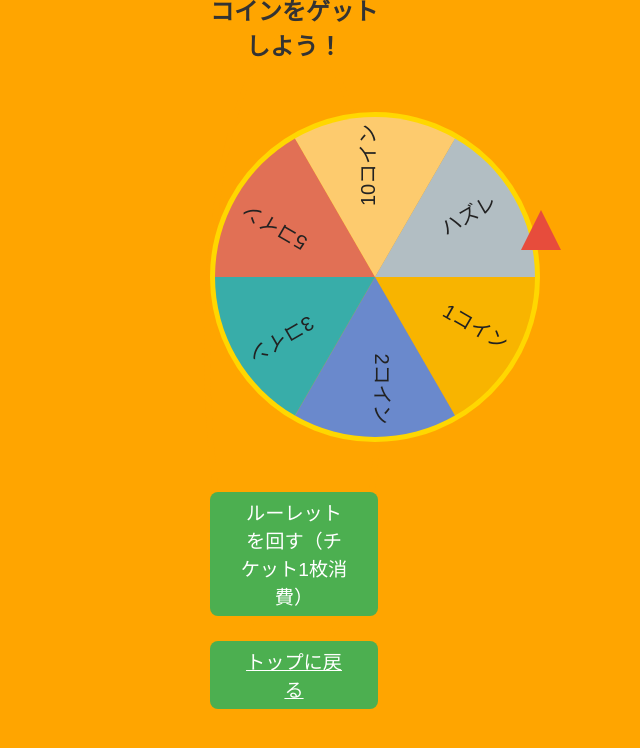
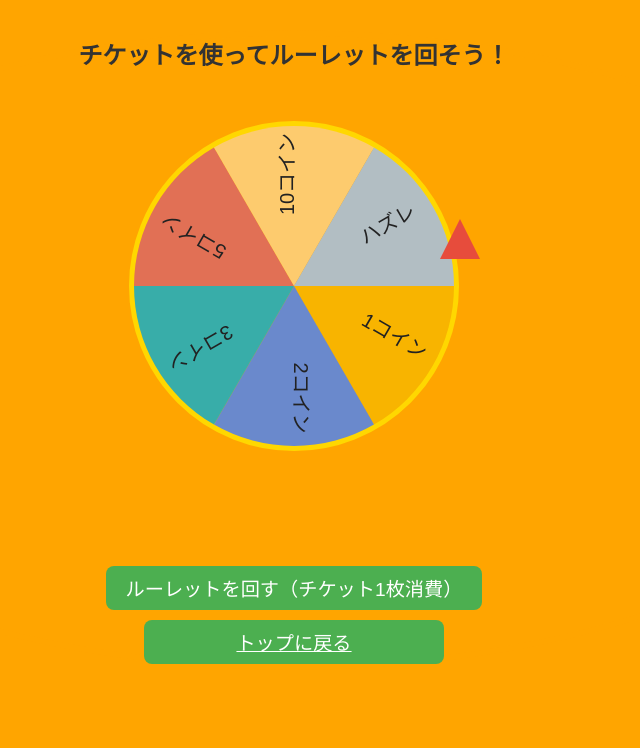
Before and after one commit to OOP2-2025-final-G12/pikapika-school, a Flask app: page /game in a window 1280 px wide. Shown: the top 748 px of the page, without its empty margins (346-986 px from the left). Run offline with Flask 3, Linux system fonts and the light colour scheme.

Commit message:
スタイルの修正

```diff
--- a/templates/game.html
+++ b/templates/game.html
@@ -18,6 +18,7 @@
             align-items: center;
             justify-content: center;
             min-height: 80vh;
+            width: auto;
             text-align: center;
         }
 
@@ -47,8 +48,14 @@
 
         .spin-btn {
             margin-top: 20px;
-            padding: 6px 30px;
+            padding: 8px 20px;
+            min-width: 300px;
+            height: 50px;
             font-size: 1.2em;
+            display: inline-flex;
+            align-items: center;
+            justify-content: center;
+            white-space: nowrap;
             background: #4caf50;
             color: #fff;
             border: none;
@@ -58,23 +65,27 @@
 
      .result {
             margin-top: 15px;
+            margin-bottom: 10px;
+            min-height: 40px;
             font-size: 1.3em;
-            color: #e67e22;
+            color: #fff;
             text-align: center;
+            display: flex;
+            align-items: center;
+            justify-content: center;
         }
 
     </style>
 </head>
 <body>
     <section class="roulette-container">
-        <h2>コインをゲットしよう！</h2>
+        <h2>チケットを使ってルーレットを回そう！</h2>
         <div id="roulette">
             <div class="arrow"></div>
             <canvas id="rouletteCanvas" width="320" height="320"></canvas>
         </div>
+        <div class="result" id="result"></div>
         <button class="spin-btn" onclick="spinRoulette()" id="spinBtn">ルーレットを回す（チケット1枚消費）</button>
-        <div class="result" id="result"></div>
-        <button class="spin-btn" onclick="resetRoulette()" id="resetBtn" style="display:none;">もう一度遊ぶ</button>
         <a href="{{ url_for('main.index') }}" class="spin-btn" style="margin-top:10px;">トップに戻る</a>
     </section>
     <script>
@@ -117,8 +128,7 @@
 
         function spinRoulette() {
             document.getElementById('spinBtn').disabled = true;
-            document.getElementById('resetBtn').style.display = "none";
-            let spins = Math.floor(Math.random() * 10) + 10;
+            let spins = Math.floor(Math.random() * 25) + 10;
             let currentAngle = 0;
             let step = 0;
             let interval = setInterval(() => {
@@ -138,17 +148,8 @@
                     document.getElementById('result').textContent = result.value > 0 ?
                         `${result.label}獲得！` : "ハズレ…またチャレンジしてね！";
                     document.getElementById('spinBtn').disabled = false;
-                    document.getElementById('resetBtn').style.display = "inline-block";
                 }
             }, 80);
-        }
-
-        function resetRoulette() {
-            ctx.clearRect(0, 0, canvas.width, canvas.height);
-            drawRoulette();
-            document.getElementById('result').textContent = "";
-            document.getElementById('spinBtn').disabled = false;
-            document.getElementById('resetBtn').style.display = "none";
         }
     </script>
 </body>
```
